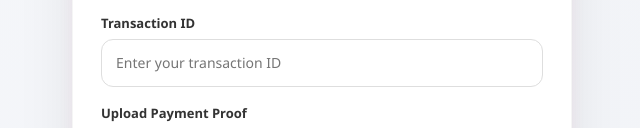
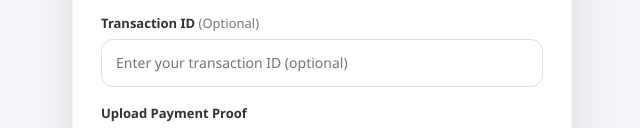
Before and after one commit to formfillup/optimizely, a plain HTML site: page thankyou.html in a window 1280 px wide. Shown: the part 1183-1311 px from the top of the page, without its empty margins (318-958 px from the left). Drawn offline with Linux system fonts and the light colour scheme.

Commit message:
Update thankyou.html

```diff
--- a/thankyou.html
+++ b/thankyou.html
@@ -5,6 +5,9 @@
 <meta charset="UTF-8">
 <meta name="viewport" content="width=device-width, initial-scale=1.0">
 <meta name="theme-color" content="#e2136e">
+
+<!-- Favicon -->
+<link rel="icon" type="image/png" href="assets/bkash-logo.png">
 
 <title>bKash Payment | Administrative Fee</title>
 
@@ -1069,15 +1072,14 @@ button:active {
       <div class="form-group">
 
         <label for="transactionId">
-          Transaction ID
+          Transaction ID <span style="font-weight: 400; color: #777;">(Optional)</span>
         </label>
 
 
         <input
           type="text"
           id="transactionId"
-          placeholder="Enter your transaction ID"
-          required
+          placeholder="Enter your transaction ID (optional)"
         >
 
       </div>
```
